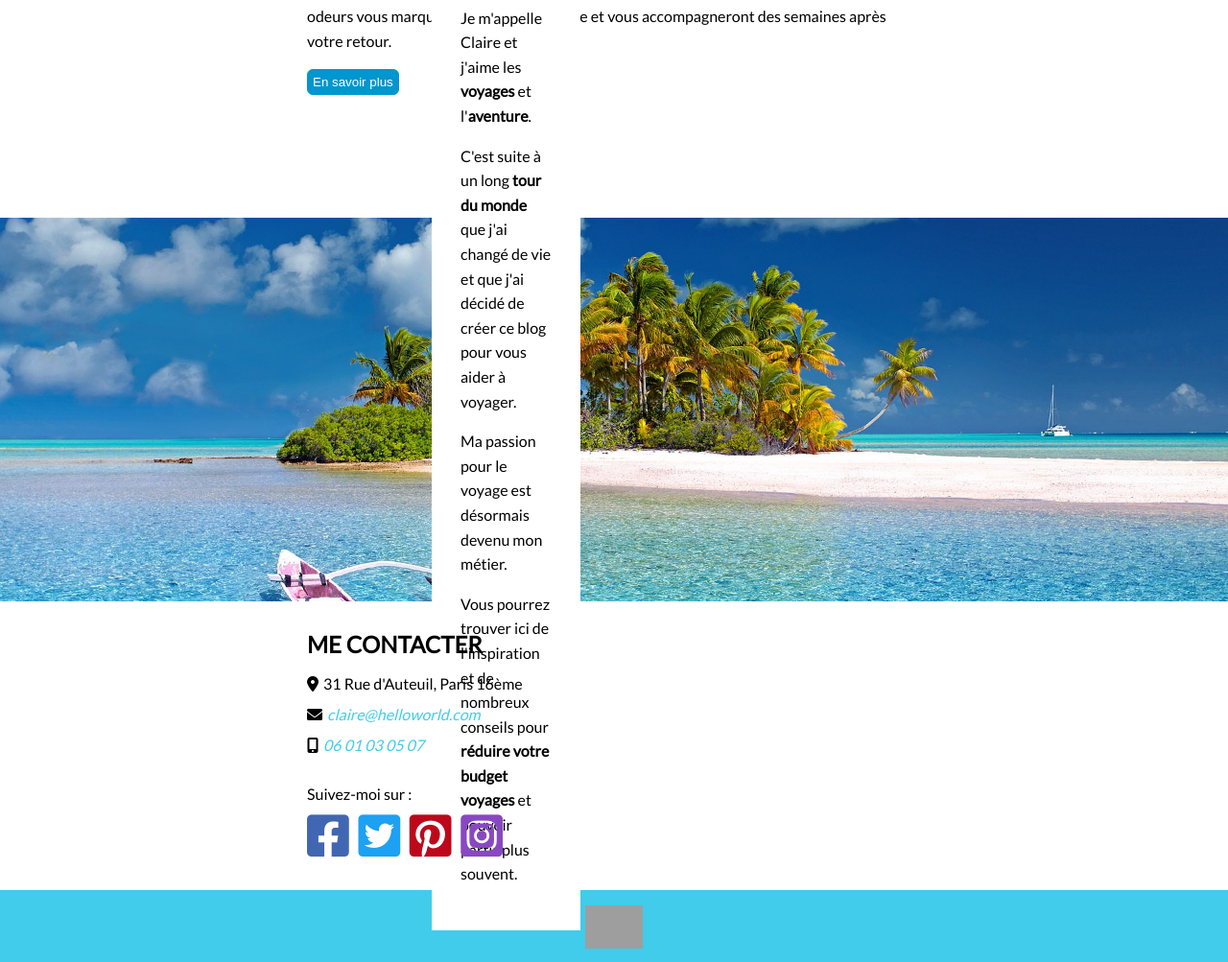
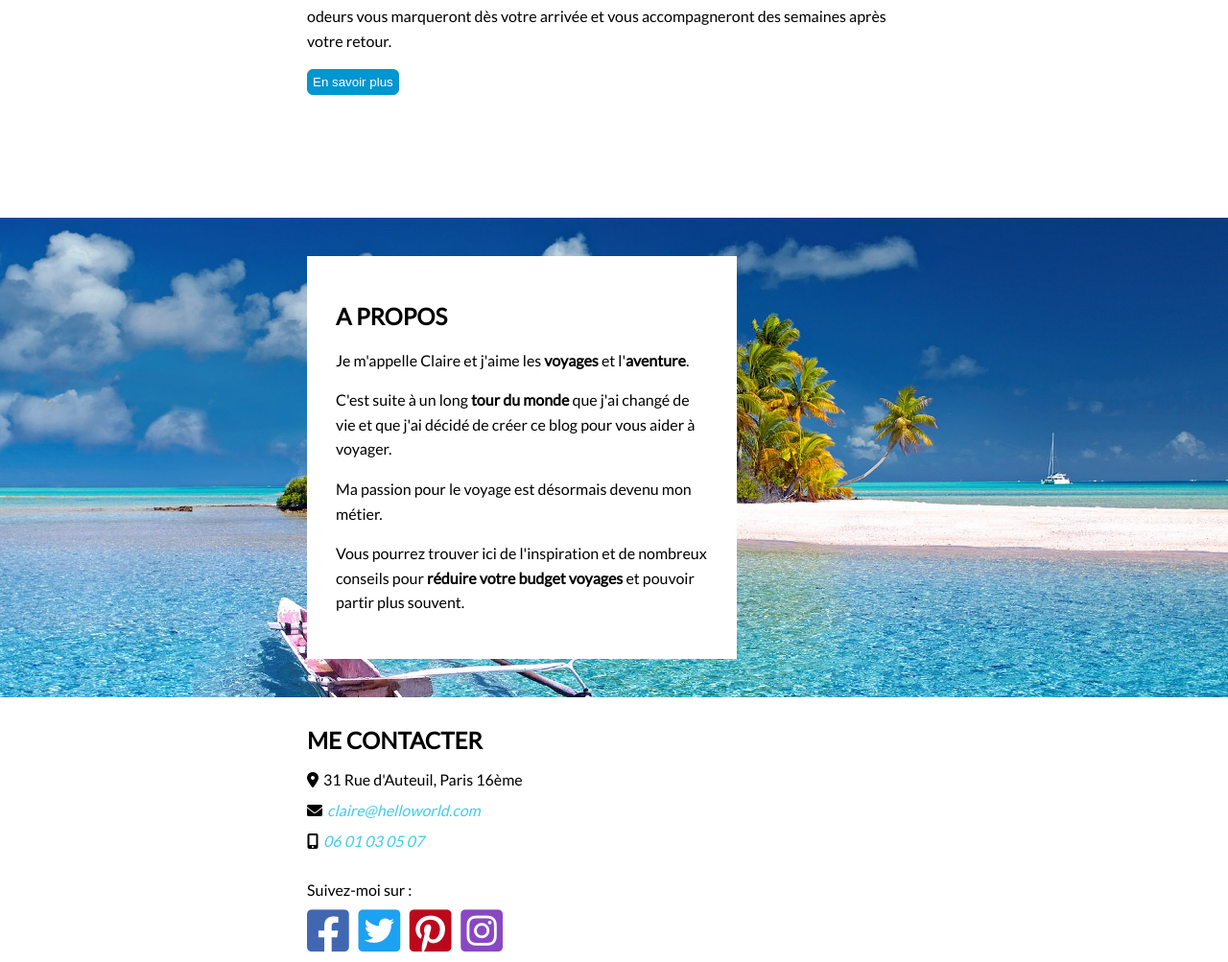
Before and after one commit to AudreyDufils/Hello-World, a plain HTML site: page index.html in a window 1280 px wide. Shown: the part 1178-2181 px from the top of the page at 96% size. Drawn offline with Linux system fonts and the light colour scheme; grey boxes are pictures that could not be loaded.

Commit message:
change style.css

```diff
--- a/style.css
+++ b/style.css
@@ -120,8 +120,6 @@ button{
 }
 .apropos{
     margin-top:5rem;
-    width: 100vw;
-    height: 50vh;
     background-image: url("Ressources/fond.jpg");
     background-size: cover;
     background-repeat: no-repeat;
@@ -129,14 +127,18 @@ button{
     margin-bottom: 2rem;
     display:flex;
     align-items:center;
+    padding-top:5vh;
+    padding-bottom:5vh;
+    padding-left:40vh;
 }
 #blocwhite{
     background-color:white;
-    margin-bottom: 20px;
-    margin-top: 20px;
-    margin-left: 450px;
-    margin-right: 1000px;
+    /*margin-bottom: 20px;*/
+    /*margin-top: 20px;*/
+    /*margin-left: 450px;*/
+    /*margin-right: 1000px;*/
     padding:30px;
+    max-width:35vw;
 }
 .contact{
     padding-bottom: 0;
```
